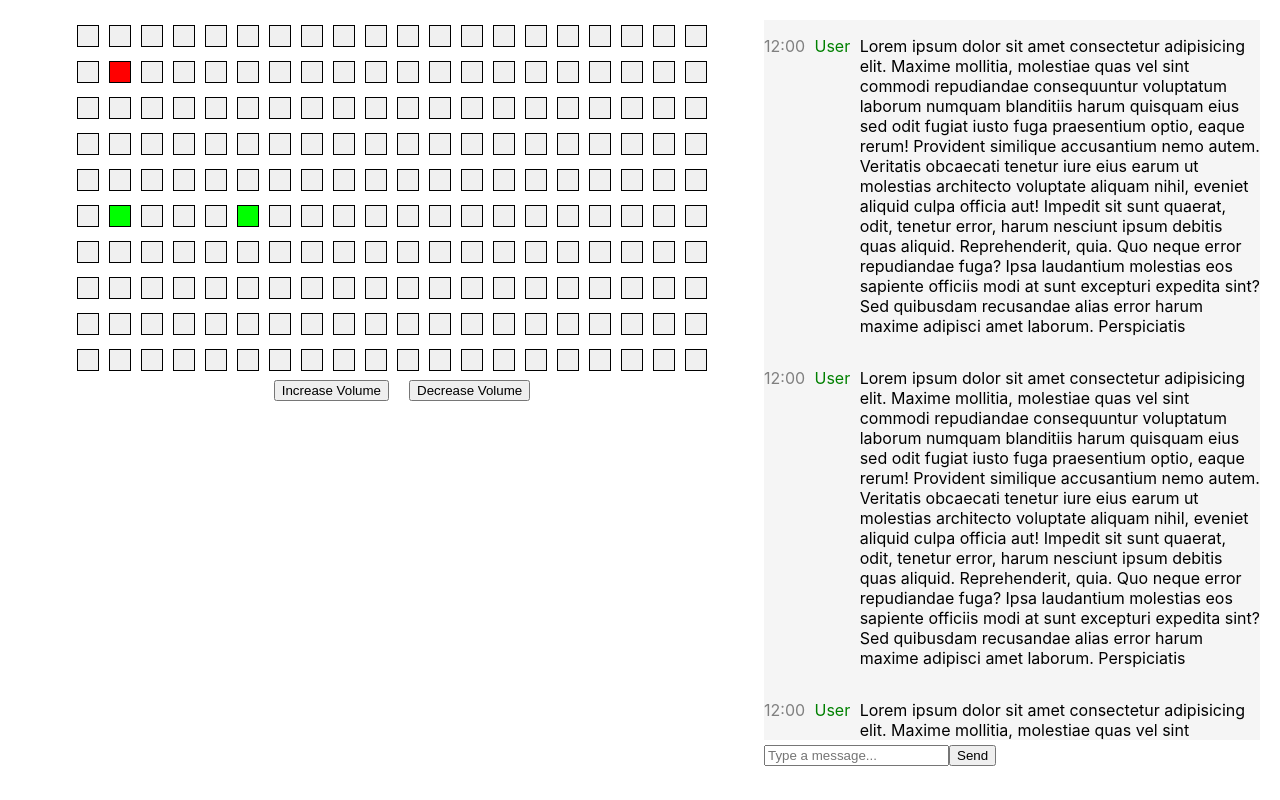
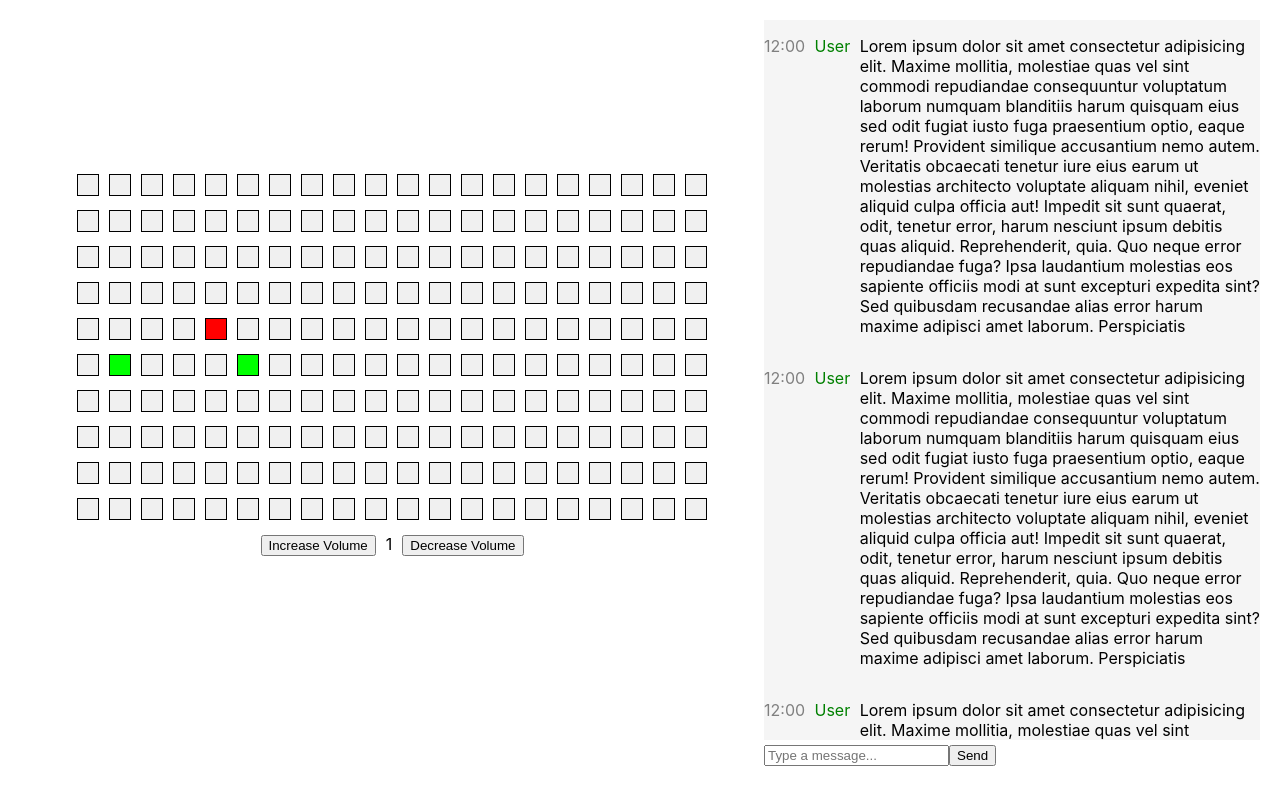
Before and after one commit to AlexanderChao14/Proximity-Chat, a React (Create React App) app in the folder client/: page / in a window 1280 px wide. Built offline with nearby package versions, Linux system fonts and the light colour scheme.

Commit message:
centered seating component. implemented listening range

```diff
--- a/client/src/Components/Seating/Seating.js
+++ b/client/src/Components/Seating/Seating.js
@@ -3,27 +3,64 @@ import style from './style.css';
 import { useState } from 'react';
 
 const Seating = () => {
-    const [currentSeating, setCurrentSeating] = useState([1,1]);
-    const [volume, setVolume] = useState(0);
+    const gridSize = [20,10];
+    const [currentSeating, setCurrentSeating] = useState([4,4]);
+    const [volume, setVolume] = useState(1);
     const [otherUsers, setOtherUsers] = useState([[1,5],[5,5]]);
 
     const generateTable = (width, height) =>{
         let table = [];
+        let listening = affectedByVolume(currentSeating[0], currentSeating[1]);
         for(let i = 0; i < height; i++){
             let row = [];
             for(let j = 0; j < width; j++){
+                let id = "";
                 if(currentSeating[0] === j && currentSeating[1] === i){
-                    row.push(<div className = "seat" id='current-seat' key = {i + j}></div>);
+                    id += 'current-seat';
                 }else if(otherUsers.some(user => user[0] === j && user[1] === i)){
-                    row.push(<div className = "seat" id='occupied-seat' key = {i + j}></div>);
-                }else{
-                    row.push(<div className = "seat" key = {i + j} onClick={() => {moveSeats(j, i)}}> </div>);
+                    id += 'occupied-seat';
+                }else if(listening.some(user => user[0] === j && user[1] === i)){
+                    id += 'listening-seat';
                 }
+                row.push(<div className = "seat" key = {i + j} id={id} onClick={() => {moveSeats(j, i)}}> </div>);
             }
             table.push(<div className = "row" key = {i}>{row}</div>);
         }
         return table;
     }
+
+    const affectedByVolume = (x, y) => {
+        let affected = _getAffectedSeats(x, y, volume);
+        return affected;
+    }
+
+    const _getAffectedSeats = (x, y, depth) => {
+        // non recursive
+        let affected = [];
+         for(let i = 0; i < depth; i++){
+             for(let j = 0; j < depth; j++){
+                 affected.push([x + i, y + j]);
+             }
+        }
+        for(let i = 0; i < depth; i++){
+            for(let j = 0; j < depth; j++){
+                affected.push([x - i, y + j]);
+            }
+       }
+        for(let i = 0; i < depth; i++){
+            for(let j = 0; j < depth; j++){
+                affected.push([x + i, y - j]);
+            }
+        }
+        for(let i = 0; i < depth; i++){
+            for(let j = 0; j < depth; j++){
+                affected.push([x - i, y - j]);
+            }
+        }
+        return affected;
+
+    }
+
 
     const moveSeats = (y, x) => {
         if(otherUsers.some(user => user[0] === y && user[1] === x)){
@@ -33,16 +70,21 @@ const Seating = () => {
     }
 
 
+
+
     return (
         <div className = "seating-container">
             <div className = "seating-table">
-                {generateTable(20, 10)}
+                {generateTable(gridSize[0], gridSize[1])}
             </div>
             <div className = "volume-container">
-                <button className='volume' id = "increase-volume">
+                <button className='volume' id = "increase-volume" onClick={() => setVolume(volume + 1)}>
                     Increase Volume
                 </button>
-                <button className='volume' id = "decrease-volume">
+                <p>
+                    {volume}
+                </p>
+                <button className='volume' id = "decrease-volume" onClick={() => setVolume(volume - 1)}>
                     Decrease Volume
                 </button>
             </div>
--- a/client/src/Components/Seating/style.css
+++ b/client/src/Components/Seating/style.css
@@ -10,24 +10,24 @@
 
 .seating-container{
     width: 100%;
-    height: 100%;
     display: flex;
     flex-direction: column;
-    justify-content: flex-start;
-    align-items: flex-start;
+    justify-content: center;
+    align-items: center;
 
 }
 
 .seating-table{
+    margin-top: 20%;
     width: 100%;
-    height: 100%;
-    display: inline-block;
+    display: flex;
+    flex-direction: column;
     text-align: center;
     align-items: center;
     justify-content: center;
     align-content: center;
+}
 
-}
 
 .volume-container{
     width: 100%;
@@ -35,12 +35,14 @@
     display: flex;
     flex-direction: row;
     justify-content: center;
-    align-items: flex-start;
+    align-items: baseline;
+    align-content: center;
 }
 
-.volume{
-    margin-left: 20px;
+.volume-container > *{
+    margin: 5px;
 }
+
 
 #current-seat{
     background-color: #ff0000;
@@ -49,3 +51,7 @@
 #occupied-seat{
     background-color: #00ff00;
 }
+
+#listening-seat{
+    border-color: orange;
+}
```
